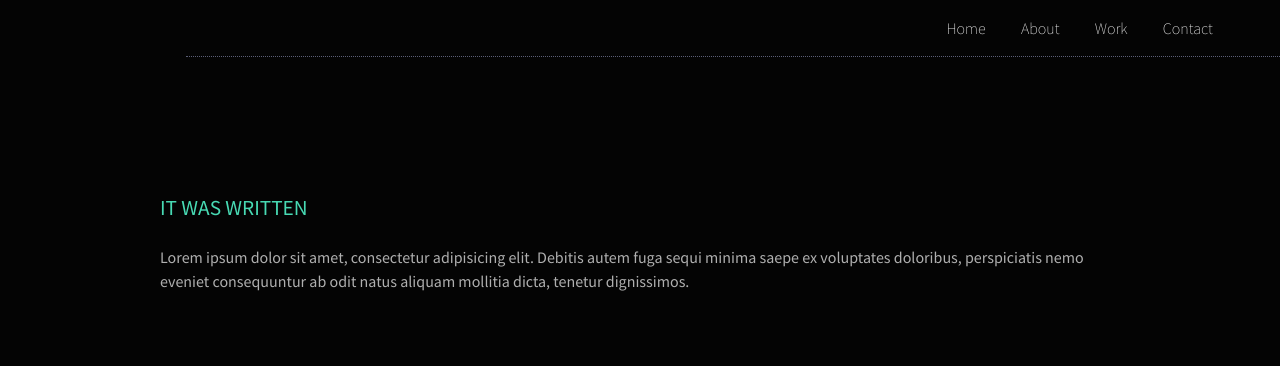
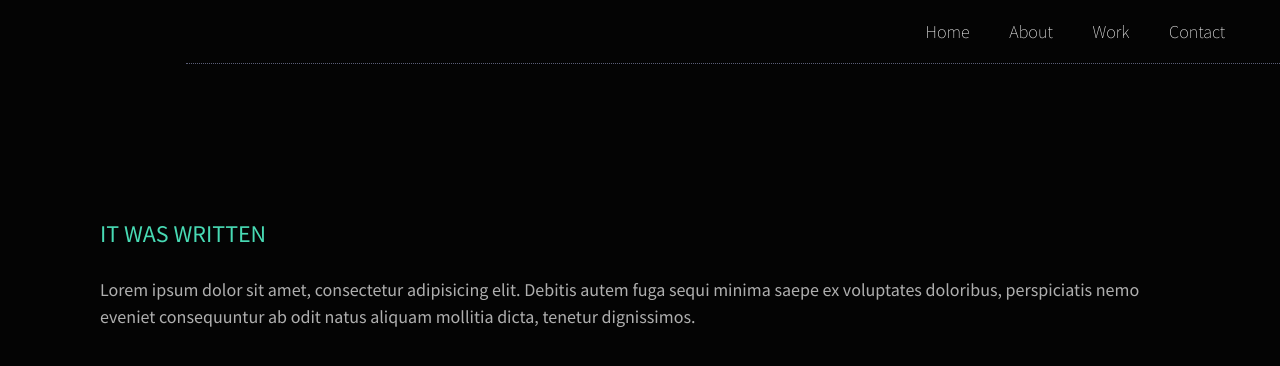
Before and after one commit to techtolentino/digital-card, a Jekyll site: the page built from blog.md, in a window 1280 px wide. Shown: the top 366 px of the page. Built offline with Jekyll 4.4.1, drawn with Linux system fonts in a browser that asks for light colours.

Commit message:
resp typ, med home

```diff
--- a/_sass/_base.scss
+++ b/_sass/_base.scss
@@ -1,8 +1,19 @@
 body {
     font-family: $base-font-family;
-    font-size: $base-font-size;
+    font-size: $base-font-size * 1.125;
     font-weight: $base-font-weight;
     color: $text-color;
     background: $background-color;
     line-height: $base-line-height;
 }
+
+@include media-query($medium-screen) {
+    body {
+    }
+}
+
+@include media-query($small-screen) {
+    body {
+        font-size: $base-font-size;
+    }
+}
--- a/_sass/_layers.scss
+++ b/_sass/_layers.scss
@@ -8,15 +8,16 @@
         padding-bottom: $spacing-unit * 6;
     }
 
-    &--LARGE-TOP {
-        width: 100%;
-        padding-top: $spacing-unit * 6;
-    }
-
     &--MEDIUM {
         width: 100%;
         padding-top: $spacing-unit * 4;
         padding-bottom: $spacing-unit * 4;
+
+        &-HOME {
+            width: 100%;
+            padding-top: $spacing-unit * 3;
+            padding-bottom: $spacing-unit * 2;
+        }
     }
 
     &--SMALL {
@@ -36,6 +37,12 @@
         &--MEDIUM {
             padding-top: $spacing-unit * 2;
             padding-bottom: $spacing-unit * 2;
+
+            &-HOME {
+                width: 100%;
+                padding-top: $spacing-unit * 4;
+                padding-bottom: $spacing-unit * 4;
+            }
         }
 
         &--SMALL {
--- a/index.html
+++ b/index.html
@@ -5,13 +5,13 @@
 <div class="home">
     <div class="home--accent"></div>
     <div class="home--content">
-        <div class="layer--MEDIUM">
+        <div class="layer--MEDIUM-HOME">
             <div class="container">
                 <h4 class="home--title accent--cool text--normal">In my opinion</h4>
                 <h1 class="home--subtitle text--bold">Good code <br>is about the<br>collective people.</h1>
                 <hr class="divider--gray">
                 <div class="home--content-description">
-                    <h4 class="text--italics">As a Front-end Developer, I know that writing code is not about me. Instead, it's about making significant contributions to a team. Together, we craft positive experiences by understanding the needs of our users.</h4>
+                    <h4 class="text--italics">As a Front-end Developer, writing code ain't about me. Instead, it's about making contributions to a team. Together, we craft positive experiences based on the needs of our users.</h4>
                 </div>
                 <a class="button--cool--GHOST" href="/about">Check out my story</a>
             </div>
```
